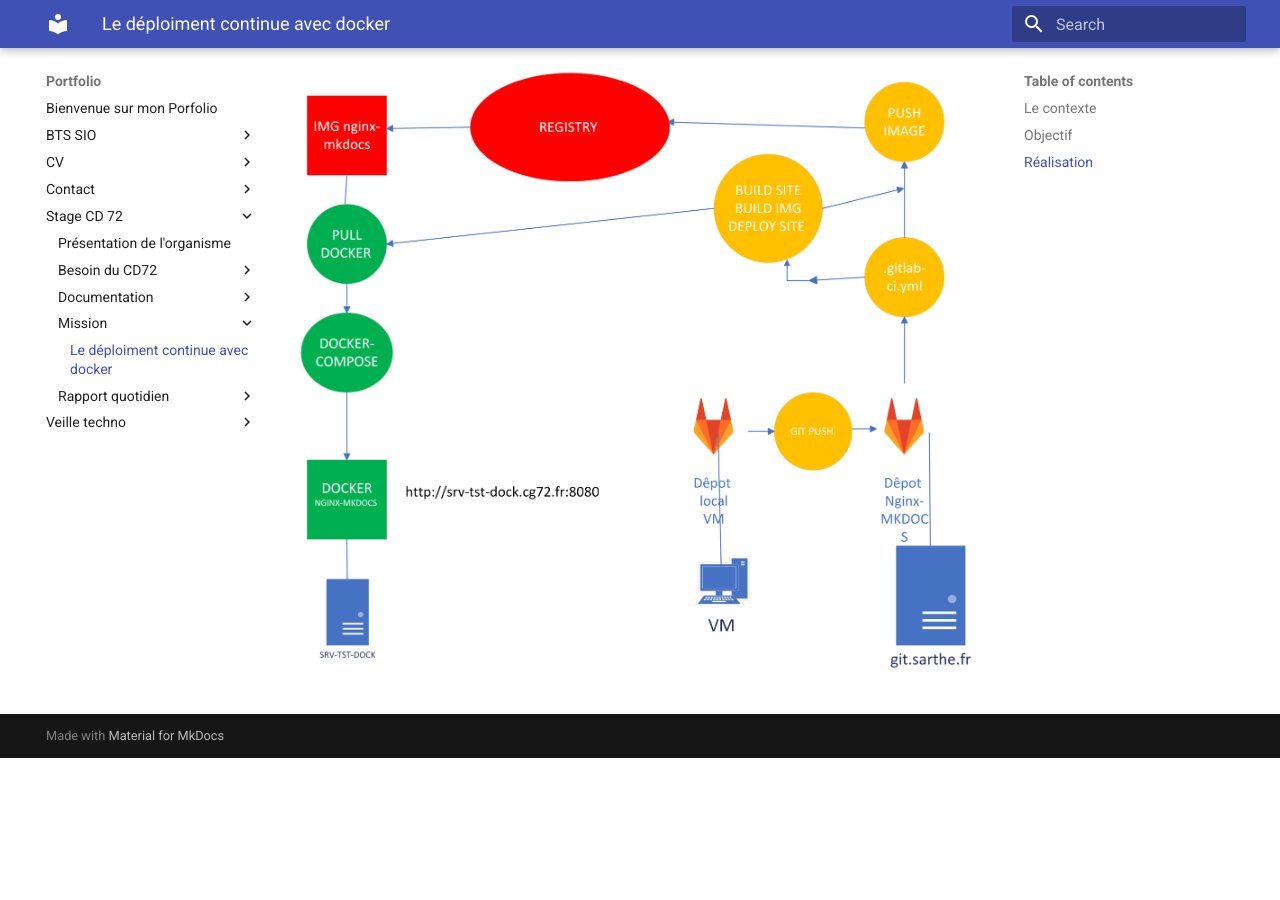
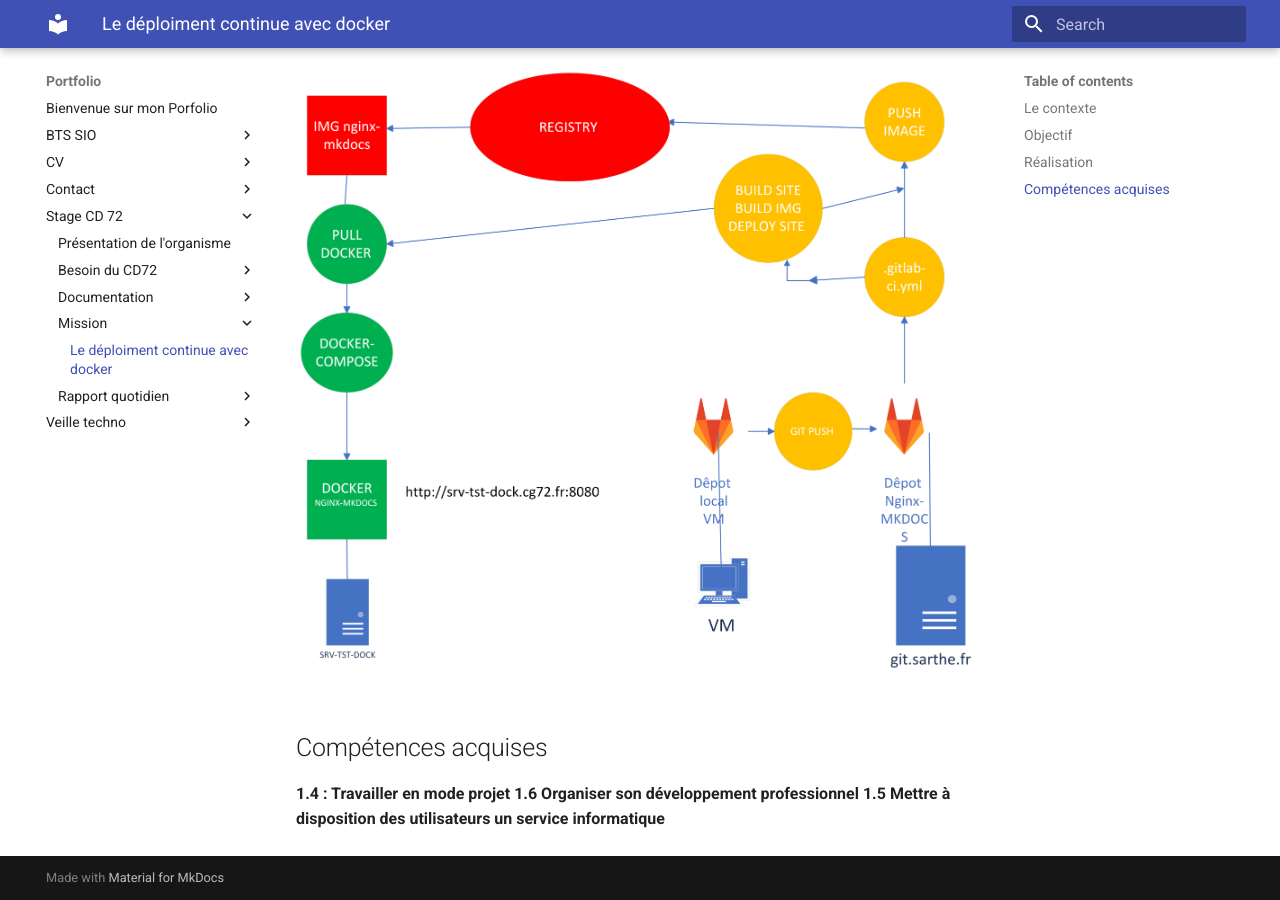
Before and after one commit to antoninlcs/Porfolio, an MkDocs documentation site: the page built from docs/Stage CD 72/Mission/Mission 1.md, in a window 1280 px wide and 900 px high, scrolled down 572 px. Built offline with MkDocs 1.6.1 and Material for MkDocs 9.7.7, drawn with Linux system fonts in a browser that asks for light colours; nearby versions of some CDN libraries; before the commit the page ends 1330 px from its top, so only the background shows below that.

Commit message:
porfolio

```diff
--- a/docs/Stage CD 72/Mission/Mission 1.md
+++ b/docs/Stage CD 72/Mission/Mission 1.md
@@ -16,4 +16,10 @@
 
 Et aussi j'ai réaliser ce schéma pour essayer de mieux comprendre le processus.
 
-![Schemaa mission](../../images/Schéma mission.jpg)
+![Schema mission](../../images/Schéma mission.jpg)
+
+## Compétences acquises
+
+**1.4 : Travailler en mode projet**
+**1.6 Organiser son développement professionnel**
+**1.5 Mettre à disposition des utilisateurs un service informatique**
```
